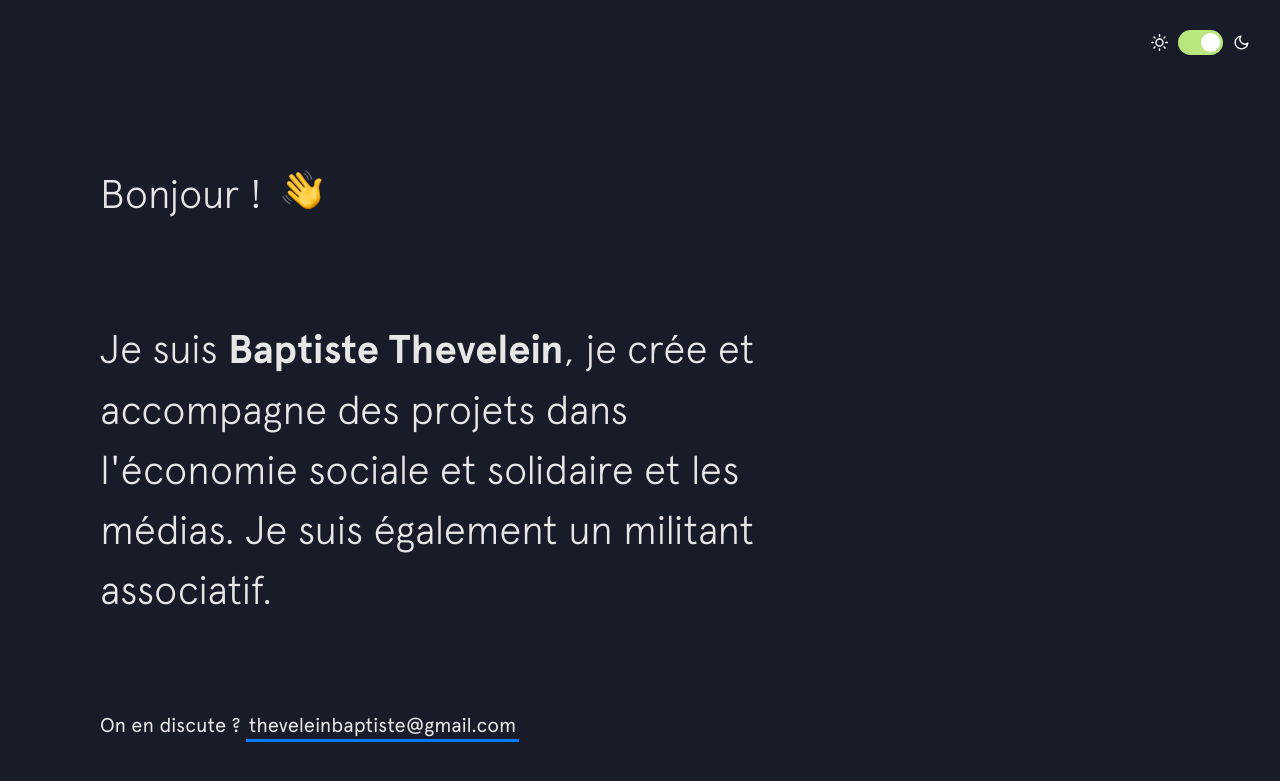
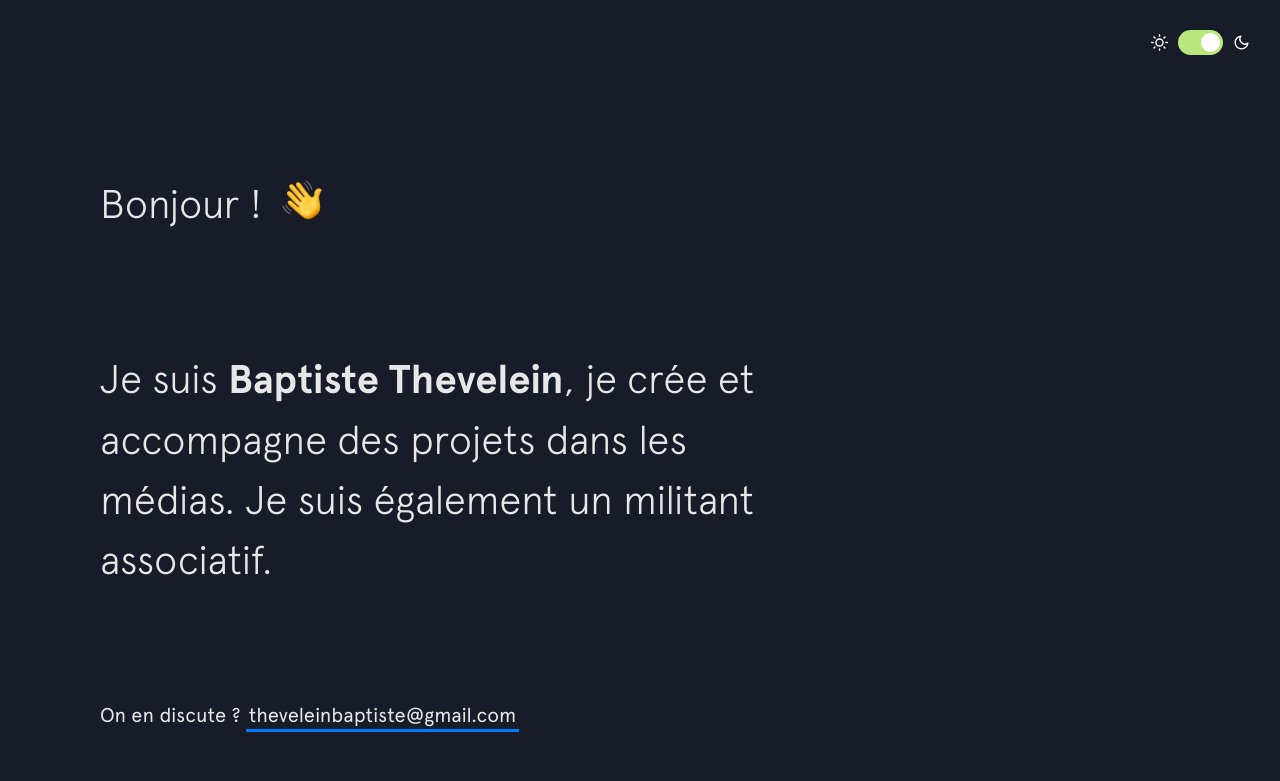
Before and after one commit to bthv1/baptistethevelein.fr, a Jekyll site: the page built from index.html, in a window 1280 px wide and 900 px high. Shown: the top 781 px of the window. Built offline with Jekyll 4.4.1, drawn with Linux system fonts in a browser that asks for light colours; nearby versions of some CDN libraries.

Commit message:
Update intro.html

```diff
--- a/_includes/intro.html
+++ b/_includes/intro.html
@@ -4,7 +4,7 @@
   </h1>
 
   <h2 class="intro__tagline">Je suis
-    <span class="name">Baptiste Thevelein</span>, je crée et accompagne des projets dans l'économie sociale et solidaire et les médias. Je suis également un militant associatif.
+    <span class="name">Baptiste Thevelein</span>, je crée et accompagne des projets dans les médias. Je suis également un militant associatif.
   </h2>
 
   <h3 class="intro__contact">
```
